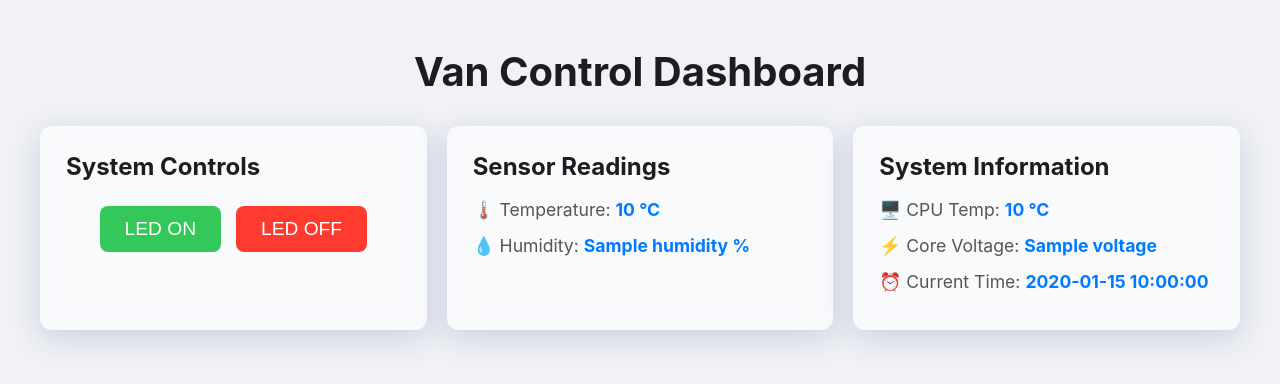
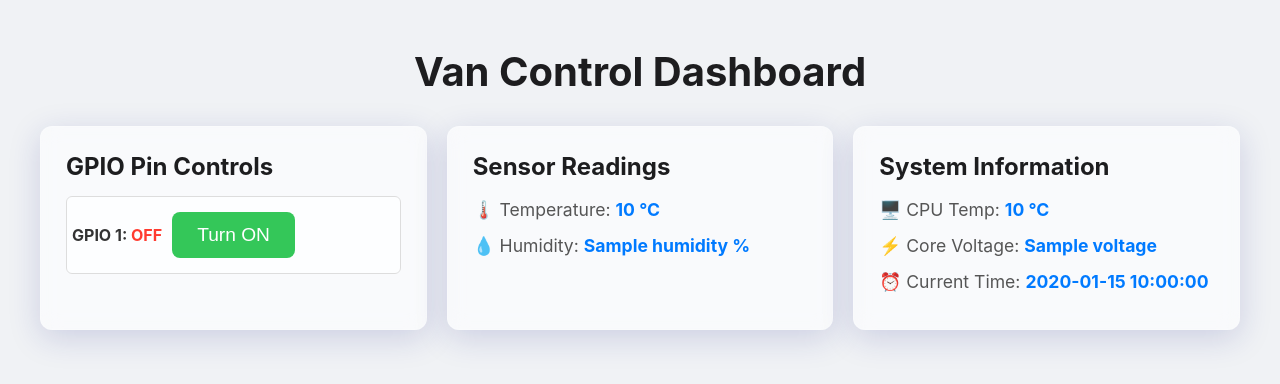
Before and after one commit to JesseHolwell/van-control, a Flask app: template templates/index.html in a window 1280 px wide. Shown: the top 384 px of the page. Run offline with Flask 3, Linux system fonts and the light colour scheme; the template is opened without the code that fills it: most values are stand-ins (such as "Sample title", 1, 10 or a date in 2020).

Commit message:
Refactor GPIO pin management and enhance UI controls in Van Control Dashboard

```diff
--- a/app.py
+++ b/app.py
@@ -1,12 +1,37 @@
 from flask import Flask, render_template, redirect, url_for
 import datetime
 import datetime
-from gpiozero import LED
+from gpiozero import LED, OutputDeviceBadPin
 import Adafruit_DHT
 import subprocess
 
 app = Flask(__name__)
-led = LED(17)  # GPIO17 (physical pin 11)
+
+# Define usable GPIO pins (BCM numbering)
+# Excluding pins used for other purposes (e.g., I2C, SPI, UART if in use)
+# For Pi Zero 2 W, common GPIOs: 2-27
+# Let's assume pins 4 (DHT) and 17 (original LED) are part of this.
+# We will manage them all uniformly now.
+GPIO_PINS = list(range(2, 28)) # Covers GPIO2 to GPIO27
+
+# Remove pins that might be used by other hardware, e.g., DHT sensor
+# DHT sensor is on GPIO4, so we should not try to control it as a simple LED.
+# For now, let's make all pins from 2 to 27 available, except 4.
+CONTROLLABLE_PINS = [p for p in GPIO_PINS if p != 4] # Exclude DHT pin
+
+leds = {}
+pin_states = {}
+
+for pin_num in CONTROLLABLE_PINS:
+    try:
+        leds[pin_num] = LED(pin_num)
+        pin_states[pin_num] = leds[pin_num].is_lit
+    except OutputDeviceBadPin:
+        print(f"Pin {pin_num} is not a valid GPIO pin or is in use. Skipping.")
+        if pin_num in CONTROLLABLE_PINS: # remove if it failed
+            CONTROLLABLE_PINS.remove(pin_num)
+
+
 sensor = Adafruit_DHT.DHT22
 dht_pin = 4  # GPIO4 (physical pin 7)
 
@@ -39,23 +64,31 @@ def index():
     cpu_temp = get_cpu_temperature()
     voltage = get_core_voltage()
     current_time = datetime.datetime.now().strftime("%H:%M:%S")
+    # Update pin_states before rendering
+    for pin_num in CONTROLLABLE_PINS:
+        if pin_num in leds:
+            pin_states[pin_num] = leds[pin_num].is_lit
+
     return render_template(
         'index.html',
         temperature=temperature,
         humidity=humidity,
         cpu_temp=cpu_temp,
         voltage=voltage,
-        current_time=current_time
+        current_time=current_time,
+        pin_states=pin_states,
+        controllable_pins=CONTROLLABLE_PINS
     )
 
-@app.route('/on')
-def turn_on():
-    led.on()
-    return redirect(url_for('index'))
-
-@app.route('/off')
-def turn_off():
-    led.off()
+@app.route('/toggle/<int:pin_num>/<string:action>')
+def toggle_pin(pin_num, action):
+    if pin_num in leds:
+        if action == 'on':
+            leds[pin_num].on()
+            pin_states[pin_num] = True
+        elif action == 'off':
+            leds[pin_num].off()
+            pin_states[pin_num] = False
     return redirect(url_for('index'))
 
 if __name__ == '__main__':
--- a/templates/index.html
+++ b/templates/index.html
@@ -63,10 +63,28 @@
         color: #007aff; /* Apple's blue for emphasis */
       }
 
-      .controls .buttons {
+      .controls .buttons,
+      .pin-controls .buttons {
         display: flex;
         gap: 15px;
-        justify-content: center; /* Center buttons within the card */
+        justify-content: flex-start; /* Align buttons to the start */
+        flex-wrap: wrap; /* Allow buttons to wrap to next line */
+      }
+
+      .pin-control-group {
+        display: flex;
+        align-items: center;
+        gap: 10px;
+        padding: 5px;
+        border: 1px solid #ddd;
+        border-radius: 6px;
+        margin-bottom: 10px;
+        background-color: rgba(255, 255, 255, 0.7);
+      }
+
+      .pin-label {
+        font-weight: bold;
+        min-width: 70px; /* Ensure consistent width for pin labels */
       }
 
       button {
@@ -130,14 +148,40 @@
 
     <div class="container">
       <div class="card controls">
-        <h2>System Controls</h2>
-        <div class="buttons">
-          <form action="/on" method="get" style="display: contents">
-            <button class="on">LED ON</button>
-          </form>
-          <form action="/off" method="get" style="display: contents">
-            <button class="off">LED OFF</button>
-          </form>
+        <h2>GPIO Pin Controls</h2>
+        <div class="pin-controls">
+          {% if controllable_pins %} {% for pin_num in controllable_pins %}
+          <div class="pin-control-group">
+            <span class="pin-label"
+              >GPIO {{ pin_num }}: {% if pin_states[pin_num] %}
+              <strong style="color: #34c759">ON</strong>
+              {% else %}
+              <strong style="color: #ff3b30">OFF</strong>
+              {% endif %}
+            </span>
+            <div class="buttons">
+              {% if pin_states[pin_num] %}
+              <form
+                action="{{ url_for('toggle_pin', pin_num=pin_num, action='off') }}"
+                method="get"
+                style="display: contents"
+              >
+                <button class="off">Turn OFF</button>
+              </form>
+              {% else %}
+              <form
+                action="{{ url_for('toggle_pin', pin_num=pin_num, action='on') }}"
+                method="get"
+                style="display: contents"
+              >
+                <button class="on">Turn ON</button>
+              </form>
+              {% endif %}
+            </div>
+          </div>
+          {% endfor %} {% else %}
+          <p>No controllable GPIO pins configured.</p>
+          {% endif %}
         </div>
       </div>
 
```
